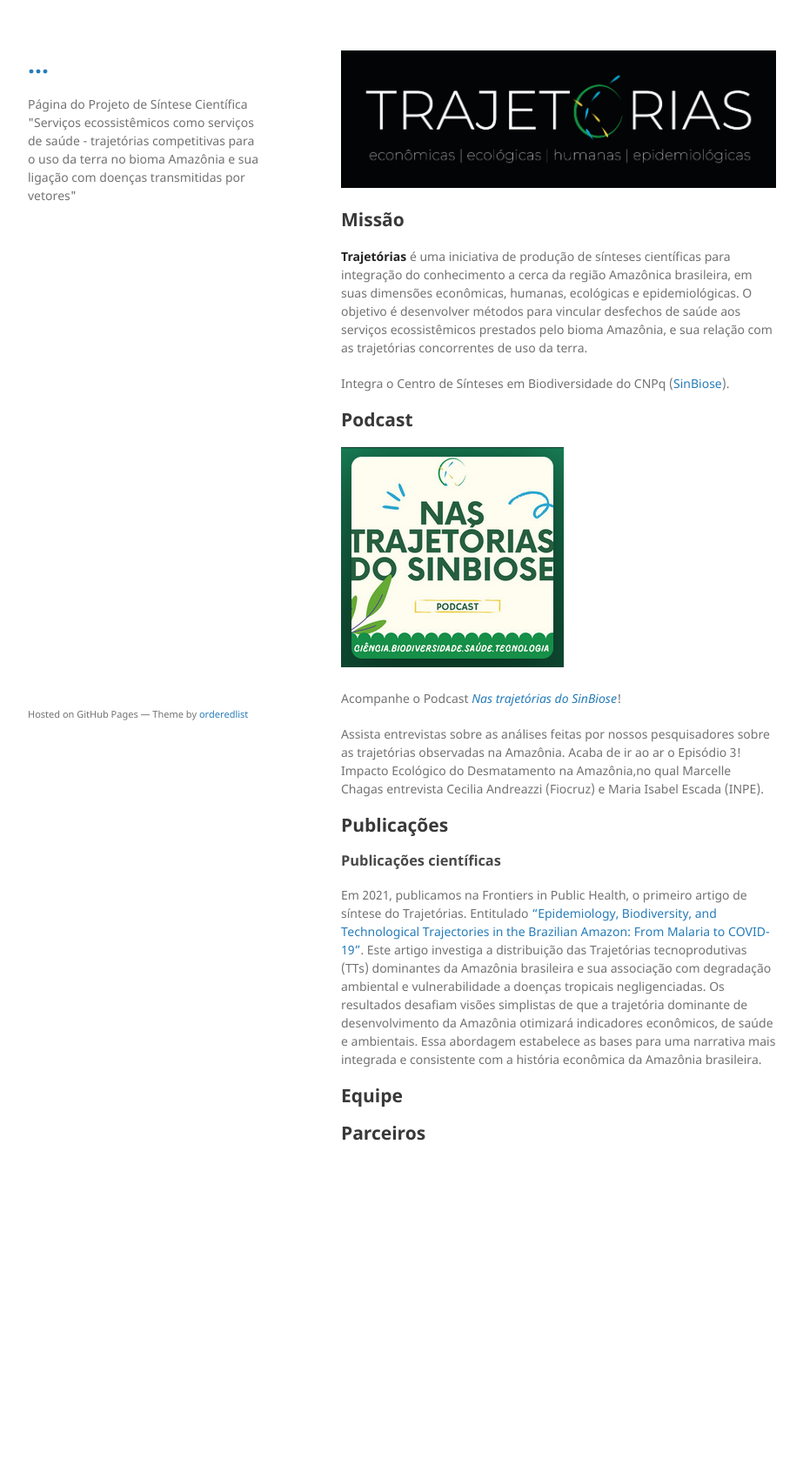
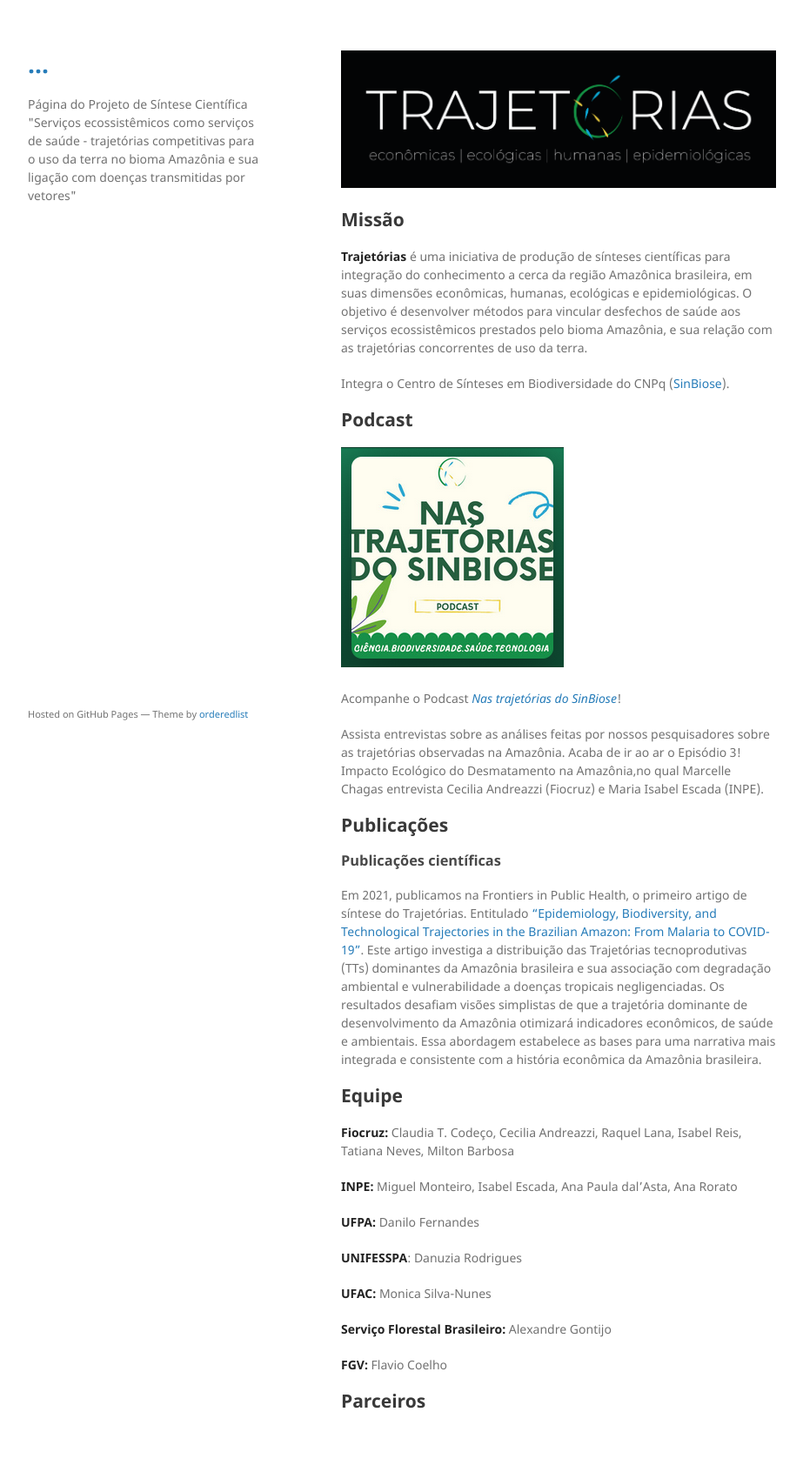
Before and after one commit to Trajetorias-Sinbiose/Trajetorias-Sinbiose.github.io, a Jekyll site: the page built from index.md, in a window 1280 px wide. Shown: the whole page at 87% size, without its empty margins (178-1101 px from the left). Built offline with Jekyll 4.4.1, drawn with Linux system fonts in a browser that asks for light colours; before the commit the page ends 1384 px from its top, so only the background shows below that.

Commit message:
Update index.md

```diff
--- a/index.md
+++ b/index.md
@@ -27,4 +27,18 @@ Em 2021, publicamos na Frontiers in Public Health, o primeiro artigo de síntese
 
 ## Equipe
 
+**Fiocruz:** Claudia T. Codeço, Cecilia Andreazzi, Raquel Lana, Isabel Reis, Tatiana Neves, Milton Barbosa
+
+**INPE:** Miguel Monteiro, Isabel Escada, Ana Paula dal'Asta, Ana Rorato
+
+**UFPA:** Danilo Fernandes
+
+**UNIFESSPA**: Danuzia Rodrigues
+
+**UFAC:** Monica Silva-Nunes
+
+**Serviço Florestal Brasileiro:** Alexandre Gontijo
+
+**FGV:** Flavio Coelho
+
 ## Parceiros
```
